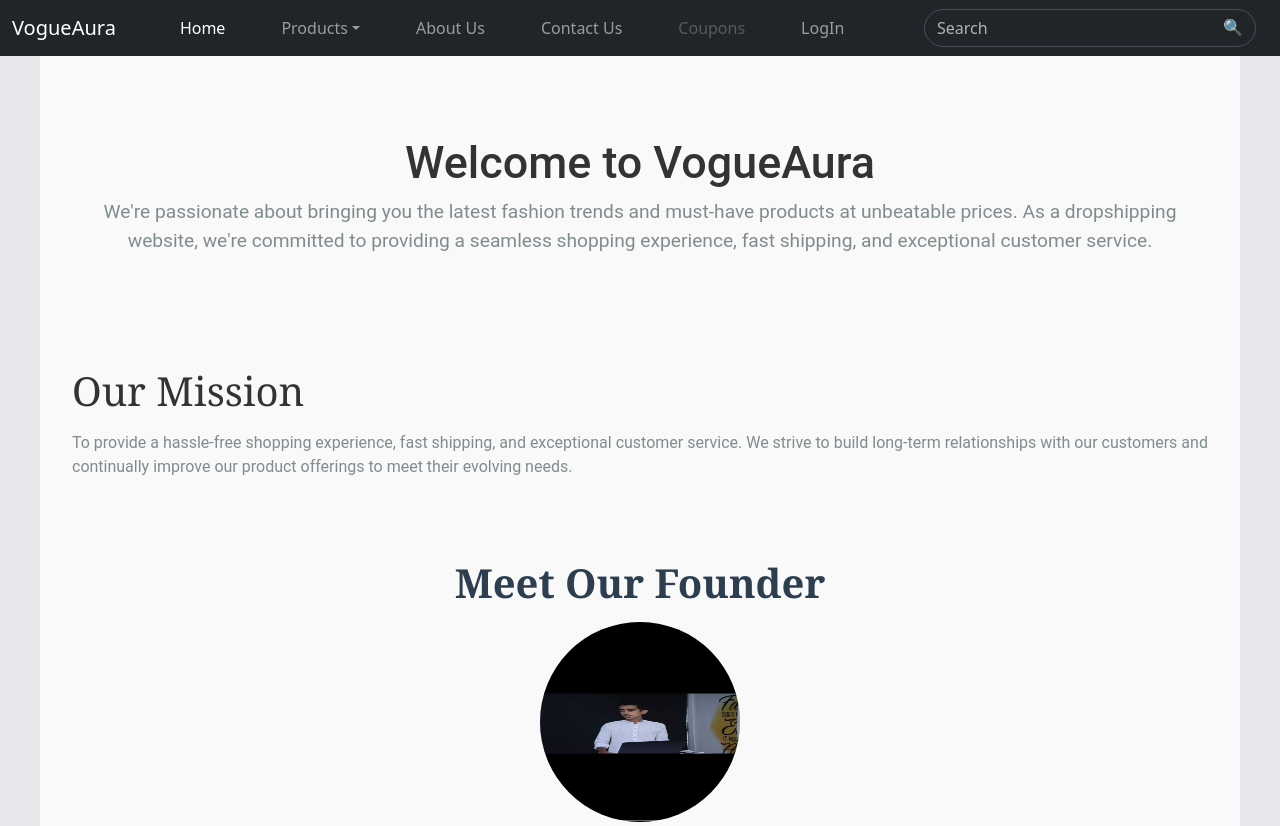
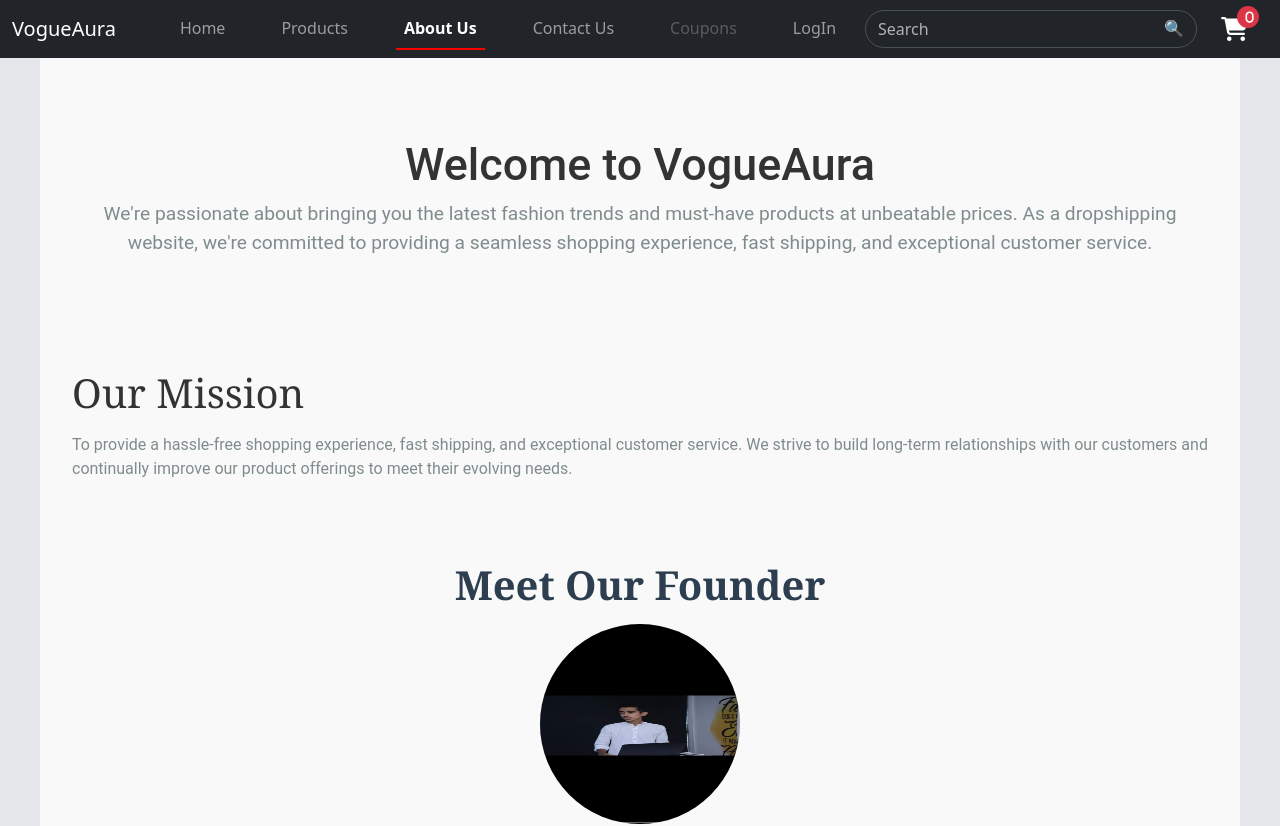
Before and after one commit to Owais-dev55/E-commerce-website-React.TS, a React (Vite) app: page /about-us in a window 1280 px wide. Shown: the top 826 px of the page. Built offline with nearby package versions, Linux system fonts and the light colour scheme.

Commit message:
Navbar updated

```diff
--- a/index.html
+++ b/index.html
@@ -2,9 +2,9 @@
 <html lang="en">
   <head>
     <meta charset="UTF-8" />
-    <link rel="icon" type="image/svg+xml" href="/vite.svg" />
+    <link rel="icon" type="src/images/logo.png" href="/vite.svg" />
     <meta name="viewport" content="width=device-width, initial-scale=1.0" />
-    <title>Vite + React + TS</title>
+    <title>VogueAura</title>
     <link href="https://cdn.jsdelivr.net/npm/bootstrap@5.3.3/dist/css/bootstrap.min.css" rel="stylesheet" integrity="sha384-QWTKZyjpPEjISv5WaRU9OFeRpok6YctnYmDr5pNlyT2bRjXh0JMhjY6hW+ALEwIH" crossorigin="anonymous">
     <link rel="stylesheet" href="https://cdnjs.cloudflare.com/ajax/libs/font-awesome/6.6.0/css/all.min.css" integrity="sha512-Kc323vGBEqzTmouAECnVceyQqyqdsSiqLQISBL29aUW4U/M7pSPA/gEUZQqv1cwx4OnYxTxve5UMg5GT6L4JJg==" crossorigin="anonymous" referrerpolicy="no-referrer" />
   </head>
--- /dev/null
+++ b/src/Components/Head/Navbar.css
@@ -0,0 +1,22 @@
+.nav-link {
+    margin-left: 2.5rem;
+  }
+
+  .nav-link.active {
+    color: white;
+    font-weight: bold;
+    border-bottom: 2px solid red;
+  }
+
+  .fa-cart-shopping {
+    color: #fff;
+    margin-right: 2rem;
+    font-size: 24px;
+    cursor: pointer;
+  }
+
+  .badge1 {
+    height: 22px;
+    width: 22px;
+    font-size: 13px;
+  }
--- a/src/Components/Head/Navbar.tsx
+++ b/src/Components/Head/Navbar.tsx
@@ -1,6 +1,6 @@
-import { Link } from "react-router-dom";
+  import { NavLink, Link } from "react-router-dom";
   import Form from "./Form";
-
+  import './Navbar.css'
   const Navbar = () => {
     return (
       <>
@@ -9,9 +9,9 @@
           data-bs-theme="dark"
         >
           <div className="container-fluid">
-          <Link className="navbar-brand" to="/">
+            <NavLink className="navbar-brand" to="/">
               VogueAura
-          </Link>
+            </NavLink>
             <button
               className="navbar-toggler"
               data-bs-toggle="collapse"
@@ -21,52 +21,85 @@
             </button>
             <div className="collapse navbar-collapse" id="navbarNavAltMarkup">
               <div className="navbar-nav">
-              <Link className="nav-link active " to="/">
+                <NavLink
+                  className={({ isActive }) =>
+                    isActive ? "nav-link active" : "nav-link"
+                  }
+                  to="/"
+                >
                   Home
-              </Link>
+                </NavLink>
                 <li className="nav-item dropdown">
-                <Link
-                  className="nav-link dropdown-toggle"
-                  to="#"
+                  <div
+                    className="nav-link"
                     role="button"
                     data-bs-toggle="dropdown"
                     aria-expanded="false"
                   >
                     Products
-                </Link>
+                  </div>
                   <ul className="dropdown-menu">
                     <li>
-                    <Link className="dropdown-item" to="/men">
+                      <NavLink
+                        className={({ isActive }) =>
+                          isActive ? "dropdown-item active" : "dropdown-item"
+                        }
+                        to="/men"
+                      >
                         Men
                         <span className="position-absolute top-0 start-100 translate-middle badge rounded-pill bg-danger">
                           New
                         </span>
-                    </Link>
+                      </NavLink>
                     </li>
                     <li>
-                    <Link className="dropdown-item" to="/women">
+                      <NavLink
+                        className={({ isActive }) =>
+                          isActive ? "dropdown-item active" : "dropdown-item"
+                        }
+                        to="/women"
+                      >
                         Women
-                    </Link>
+                      </NavLink>
                     </li>
                   </ul>
                 </li>
-              <Link className="nav-link" to="/about-us">
+                <NavLink
+                  className={({ isActive }) =>
+                    isActive ? "nav-link active" : "nav-link"
+                  }
+                  to="/about-us"
+                >
                   About Us
-              </Link>
-              <Link className="nav-link" to="/contact-us">
+                </NavLink>
+                <NavLink
+                  className={({ isActive }) =>
+                    isActive ? "nav-link active" : "nav-link"
+                  }
+                  to="/contact-us"
+                >
                   Contact Us
-              </Link>
-              <Link className="nav-link disabled " to="">
+                </NavLink>
+                <Link className="nav-link disabled" to="/">
                   Coupons
                 </Link>
-              <Link className="nav-link login" to="/SignIn">
+                <NavLink
+                  className={({ isActive }) =>
+                    isActive ? "nav-link active" : "nav-link"
+                  }
+                  to="/SignIn"
+                >
                   LogIn
-              </Link>
+                </NavLink>
               </div>
             </div>
           </div>
-
           <Form />
+          <i className="fa-solid fa-cart-shopping">
+          <span className="position-absolute translate-middle badge badge1 rounded-pill bg-danger">
+                          0
+                        </span>
+          </i>
         </nav>
       </>
     );
--- a/src/index.css
+++ b/src/index.css
@@ -9,7 +9,3 @@
 body  , html{
   background-color: #e5e7eb;
 }
-
-.nav-link {
-  margin-left: 2.5rem;
-}
```
Lines whose indentation alone changed are shown as unchanged.
